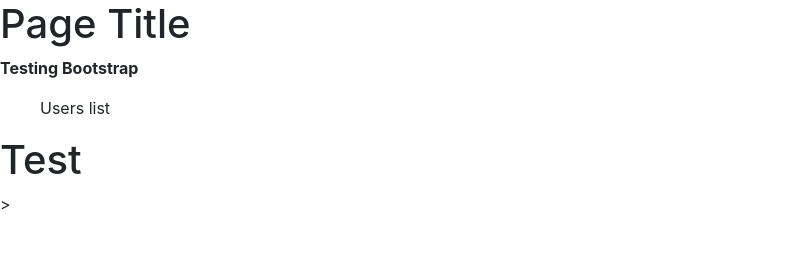
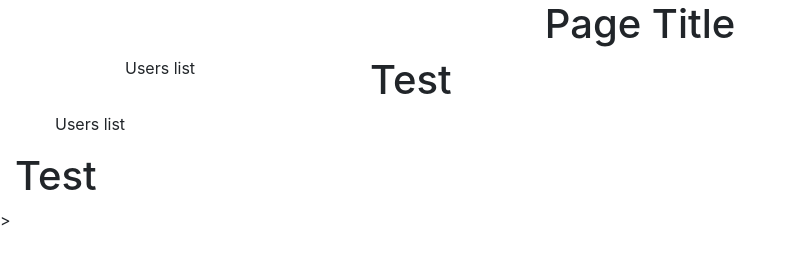
Before and after one commit to kkrawczynski-it-dev/Zadanie-w-NodeJS, a website: page View/index.html in a window 1280 px wide. Shown: the whole page, without its empty margins (0-797 px from the left). Drawn offline with nearby package versions, Linux system fonts and the light colour scheme; no server answers; files whose address does not match are found by name.

Commit message:
Bootstrap grid set

```diff
--- a/View/index.html
+++ b/View/index.html
@@ -2,6 +2,7 @@
 <html>
 <head>
     <meta charset="utf-8">
+    <meta name="viewport" content="width=device-width, initial-scale=1, shrink-to-fit=no">
     <title>Zadanie z node.js</title>
     <script src="https://cdnjs.cloudflare.com/ajax/libs/jquery/3.3.1/jquery.min.js"></script>
     <script src="https://cdnjs.cloudflare.com/ajax/libs/mustache.js/2.3.0/mustache.min.js"></script>
@@ -11,12 +12,32 @@
 </head>
 
 <body>
-    <header>
+    <header class="container-fluid text-center">
         <h1>Page Title</h1>
-        <p class="font-weight-bold">Testing Bootstrap</p>
     </header>
-    <ul id="userId">Users list</ul>
-    <h1 id="templateArea">Test</h1>
+    <div class="container">
+            <div class="row">
+              <div class="col-3">
+                    <ul id="userId">Users list</ul>
+              </div>
+              <div class="col-9">
+                    <h1 id="templateArea">Test</h1>
+              </div>
+
+            </div>
+          </div>
+
+
+
+
+    <div class="container-fluid">
+            <ul id="userId">Users list</ul>
+            <h1 id="templateArea">Test</h1>
+    </div>
+
+
+
+
 
 
     <!-- Bootstrap + Popper -->
```
